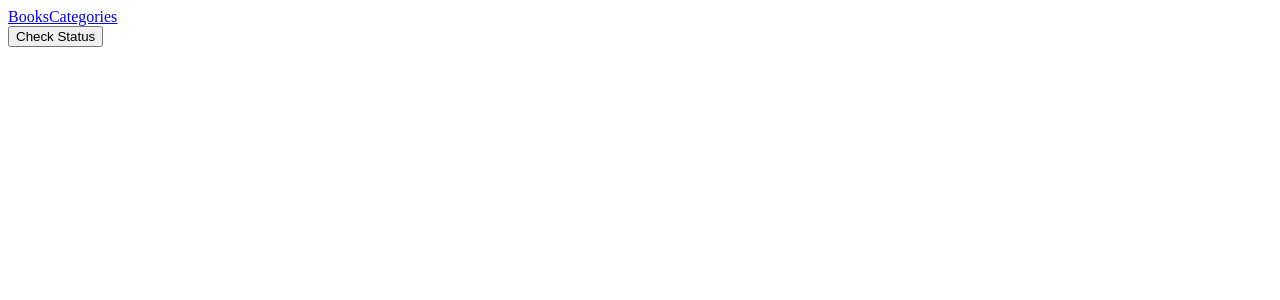
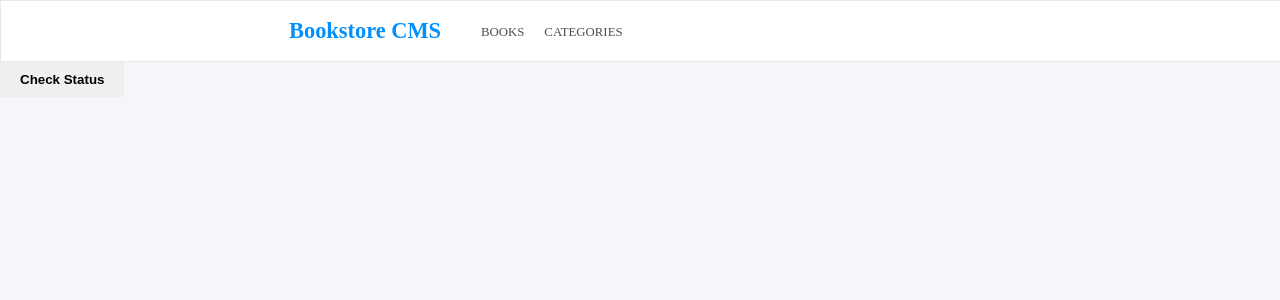
Before and after one commit to Estherstarr/bookstore, a React (Create React App) app: page /categories in a window 1280 px wide. Shown: the top 300 px of the page. Built offline with nearby package versions, Linux system fonts and the light colour scheme.

Commit message:
Style the bookstore

```diff
--- a/src/App.css
+++ b/src/App.css
@@ -1,10 +1,290 @@
-*,
 body {
+  background-color: #f5f6fa;
+  padding: 0;
   margin: 0;
-  padding: 0;
-  font-family: sans-serif;
 }
 
-body {
+h2 {
+  font-size: 1.5rem;
+}
+
+a {
+  text-decoration: none;
+}
+
+li {
+  list-style: none;
+}
+
+:root {
+  --bubble-gum-pink: #ff5ab7;
+  --black: #1e1e1e;
+  --black: #000;
+  --cool-blue: #4386bf;
+  --pinkish-grey: #c7c7c7;
+  --pale-grey: #f5f6fa;
+  --warm-grey: #888;
+  --white: #fff;
+  --very-light-pink: #c4c4c4;
+  --medium-blue: #307bbe;
+  --azure: #0290ff;
+  --white-two: #e8e8e8;
+  --white-three: #fafafa;
+  --black-two: #121212;
+}
+
+button {
+  cursor: pointer;
+  padding: 10px 20px;
+  font-weight: 600;
+  border: none;
+  outline: none;
+}
+
+.btn_blue {
+  background: #0290ff;
+  color: white;
+  border-radius: 3px;
+  background-color: var(--azure);
+}
+
+.btn_green {
+  background: #b1f5d3;
+  color: white;
+}
+
+.book {
+  background-color: white;
+  display: flex;
+  justify-content: space-between;
+  align-items: center;
+  flex-wrap: wrap;
+  padding: 15px 25px;
+  border: 1px solid var(--white-two);
+}
+
+.display__books {
+  max-width: 80%;
+  display: flex;
+  flex-direction: column;
+  margin: 6rem auto;
+  gap: 20px;
+}
+
+.display__books h3 {
+  color: #888;
+  font-weight: 600;
+}
+
+.title {
+  width: 10.875rem;
+  height: 1.5rem;
+  margin: 1.813rem 32.75rem 1.188rem 0;
+  font-family: Montserrat;
+  font-size: 1.25rem;
+  font-weight: bold;
+  font-stretch: normal;
+  font-style: normal;
+  line-height: normal;
+  letter-spacing: -0.18px;
+  color: var(--warm-grey);
+}
+
+.panel-bg {
+  color: var(--very-light-pink);
+  border: solid 1px var(--white-two);
+  background-color: var(--white);
+}
+.btn_blue2 {
+  color: var(--white);
+  border-radius: 3px;
+  background-color: var(--azure);
+}
+
+.input__book {
+  display: flex;
   width: 100%;
+  gap: 12px;
 }
+
+.input__book input[type='text'] {
+  width: 35%;
+  padding: 0 10px;
+  border-radius: 5px;
+}
+
+.container {
+  padding: 30px;
+  display: flex;
+  flex-direction: column;
+  gap: 20px;
+}
+
+.navigation {
+  border: 1px solid var(--white-two);
+  width: 100%;
+  z-index: 2;
+  background-color: #fff;
+  padding: 5px 0;
+}
+
+.navlinks {
+  display: flex;
+  justify-content: start;
+  align-items: center;
+  width: 55%;
+}
+
+.topnav__bar {
+  display: flex;
+  flex-direction: row;
+  justify-content: space-around;
+  align-items: center;
+  width: auto;
+}
+
+.topnav__bar ul {
+  text-align: left;
+  display: flex;
+  gap: 20px;
+}
+
+.topnav__bar ul li a {
+  font-size: 0.8rem;
+  color: #4f4e4e;
+}
+
+.topnav__bar ul li a:active {
+  color: #121212;
+}
+
+.logo__text {
+  font-size: 1.4rem;
+  font-weight: bolder;
+  color: #0290ff;
+}
+
+.separator {
+  margin-top: 20px;
+  width: 100%;
+  height: 1px;
+  background: #e8e8e8;
+}
+
+.display__category {
+  position: absolute;
+  left: 50%;
+  top: 50%;
+  transform: translate(-50%, -50%);
+}
+
+.loadingMsg {
+  color: #c70372;
+}
+
+.spiner {
+  position: relative;
+  left: 50%;
+  top: 50%;
+  transform: translate(-50%, -50%);
+}
+
+.ImUser {
+  color: #0290ff;
+}
+
+.actionBtn {
+  display: flex;
+  gap: 1rem;
+}
+
+.actionBtn button {
+  padding: 0;
+  background: none;
+  color: var(--cool-blue);
+  font-size: 0.875rem;
+  font-weight: normal;
+}
+
+.actionBtn button:nth-child(2),
+.actionBtn button:last-child {
+  padding-left: 10px;
+  border-left: 1px solid #e8e8e8;
+}
+
+.bookTitle {
+  margin: 5px 0;
+}
+
+.bookCategory {
+  color: #e8e8e8;
+}
+
+.bookAuthor {
+  margin: 1px 0 20px 0;
+  color: var(--cool-blue);
+}
+
+.percentage {
+  font-size: 2rem;
+  margin: 0;
+}
+
+.progressCompleted {
+  margin: 15px 0 0 0;
+  font-size: 0.875rem;
+  color: #e8e8e8;
+}
+
+.currentChapter {
+  margin: 0 0 20px 0;
+  color: #989898;
+}
+
+.bookDetails {
+  display: flex;
+  justify-content: space-between;
+  align-items: center;
+  height: 30px;
+  width: 70%;
+  border-radius: 4px;
+  background-color: var(--white);
+  padding: 15px;
+}
+
+.bookDetails::after {
+  content: '';
+  height: 4.375rem;
+  width: 1px;
+  background: #e8e8e8;
+}
+
+.readingProgress {
+  display: flex;
+  justify-content: center;
+  gap: 10px;
+}
+
+.oval-2 {
+  position: relative;
+  display: grid;
+  place-items: center;
+  width: 60px;
+  height: 60px;
+  border-radius: 50%;
+  border: 1px solid #cdcbd0;
+  background: conic-gradient(#0290ff 270deg, #c6c8d6 70deg);
+}
+
+.oval-2::before {
+  content: '';
+  position: absolute;
+  height: 82%;
+  width: 82%;
+  background-color: white;
+  border-radius: 50%;
+}
+
+.line {
+  border: solid 1px var(--white-two);
+}
--- a/src/App.js
+++ b/src/App.js
@@ -1,4 +1,5 @@
 import { Routes, Route } from 'react-router-dom';
+import './App.css';
 import Books from './components/Books';
 import Categories from './components/Categories';
 import Navbar from './components/Navbar';
--- a/src/components/AddBook.js
+++ b/src/components/AddBook.js
@@ -21,12 +21,24 @@ const AddBook = () => {
   };
 
   return (
-    <div id="form-container">
-      <h2>ADD NEW BOOK</h2>
-      <form onSubmit={(e) => handleSubmit(e)}>
-        <input ref={titleRef} type="text" name="title" placeholder="Title" />
-        <input ref={authorRef} type="text" name="author" placeholder="Author" />
-        <button type="submit" id="add-book">
+    <div>
+      <span className="title">ADD NEW BOOK</span>
+      <form onSubmit={(e) => handleSubmit(e)} className="input__book">
+        <input
+          ref={titleRef}
+          type="text"
+          name="title"
+          placeholder="Book title"
+          className="panel-bg "
+        />
+        <input
+          ref={authorRef}
+          type="text"
+          name="author"
+          placeholder="Author"
+          className="panel-bg "
+        />
+        <button type="submit" className="btn_blue2" value="Add book">
           ADD BOOK
         </button>
       </form>
--- a/src/components/Book.js
+++ b/src/components/Book.js
@@ -2,11 +2,39 @@ import React from 'react';
 import PropTypes from 'prop-types';
 
 const Book = ({ title, author, deleteBook }) => (
-  <>
-    <h2>{title}</h2>
-    <h5>{author}</h5>
-    <button type="button" onClick={deleteBook}>Delete</button>
-  </>
+  <div className="book">
+    <div className="bookDetails">
+      <div>
+        <small className="bookCategory">Action</small>
+        <h2 className="bookTitle">{title}</h2>
+        <p className="bookAuthor">{author}</p>
+        <div className="actionBtn">
+          <button type="button">Comments</button>
+          <button type="button" onClick={deleteBook}>
+            Remove
+          </button>
+          <button type="button">Edit</button>
+        </div>
+      </div>
+      <div className="readingProgress">
+        <div className="oval-2">
+          <div className="circle" />
+        </div>
+        <div>
+          <p className="percentage">64%</p>
+          <p className="progressCompleted">Completed</p>
+        </div>
+      </div>
+    </div>
+
+    <div className="progress">
+      <p className="progressCompleted">CURRENT CHAPTER</p>
+      <p className="currentChapter">Chapter 17</p>
+      <button type="button" className="btn_blue">
+        UPDATE PROGESS
+      </button>
+    </div>
+  </div>
 );
 
 Book.propTypes = {
--- a/src/components/Books.js
+++ b/src/components/Books.js
@@ -17,8 +17,7 @@ const Books = () => {
   }, []);
 
   return (
-    <>
-      <AddBook />
+    <div className="container">
       {books.map((book) => (
         <Book
           key={book.item_id}
@@ -27,7 +26,9 @@ const Books = () => {
           deleteBook={() => handleDeleteBook(book.item_id)}
         />
       ))}
-    </>
+      <hr className="line" />
+      <AddBook />
+    </div>
   );
 };
 
--- a/src/components/Navbar.js
+++ b/src/components/Navbar.js
@@ -3,12 +3,23 @@ import { Link } from 'react-router-dom';
 
 function Navbar() {
   return (
-    <nav className="navClass">
-      <Link to="/">Books</Link>
-      <Link to="/categories">
-        Categories
-      </Link>
-    </nav>
+    <div className="navigation">
+      <div className="topnav__bar">
+        <div className="navlinks">
+          <Link to="/" className="logo__text">
+            Bookstore CMS
+          </Link>
+          <ul>
+            <li>
+              <Link to="/">BOOKS</Link>
+            </li>
+            <li>
+              <Link to="/categories">CATEGORIES</Link>
+            </li>
+          </ul>
+        </div>
+      </div>
+    </div>
   );
 }
 export default Navbar;
```
